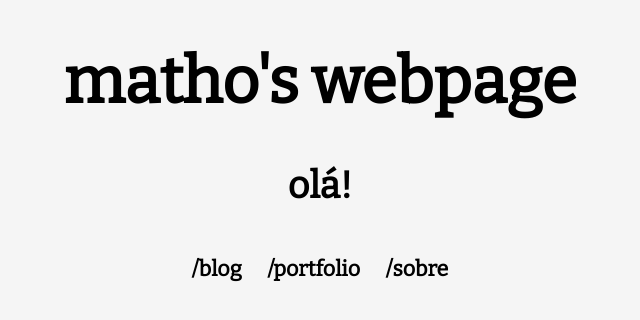
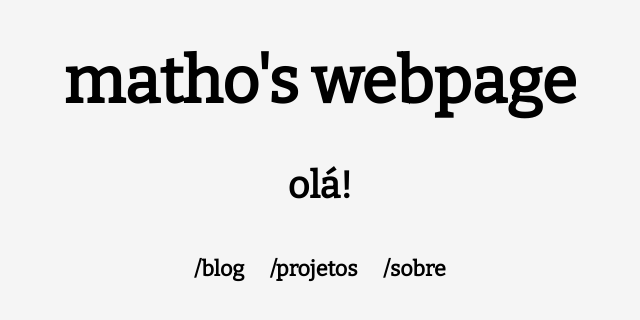
Before and after one commit to mathocosta/mathocosta.github.io, a website: page index.html in a window 1280 px wide. Shown: the full height of the page, 320-960 px from the left. Drawn offline with nearby package versions, Linux system fonts and the light colour scheme.

Commit message:
Renomeando portfolio -> projects

```diff
--- a/index.html
+++ b/index.html
@@ -19,7 +19,7 @@
         <a href="./blog">/blog</a>
       </h6>
       <h6>
-        <a href="./portfolio">/portfolio</a>
+        <a href="./projects">/projetos</a>
       </h6>
       <h6>
         <a href="./about">/sobre</a>
```
Also changed, not shown: projects.html (renamed from portfolio.html, +1 -1 lines).
